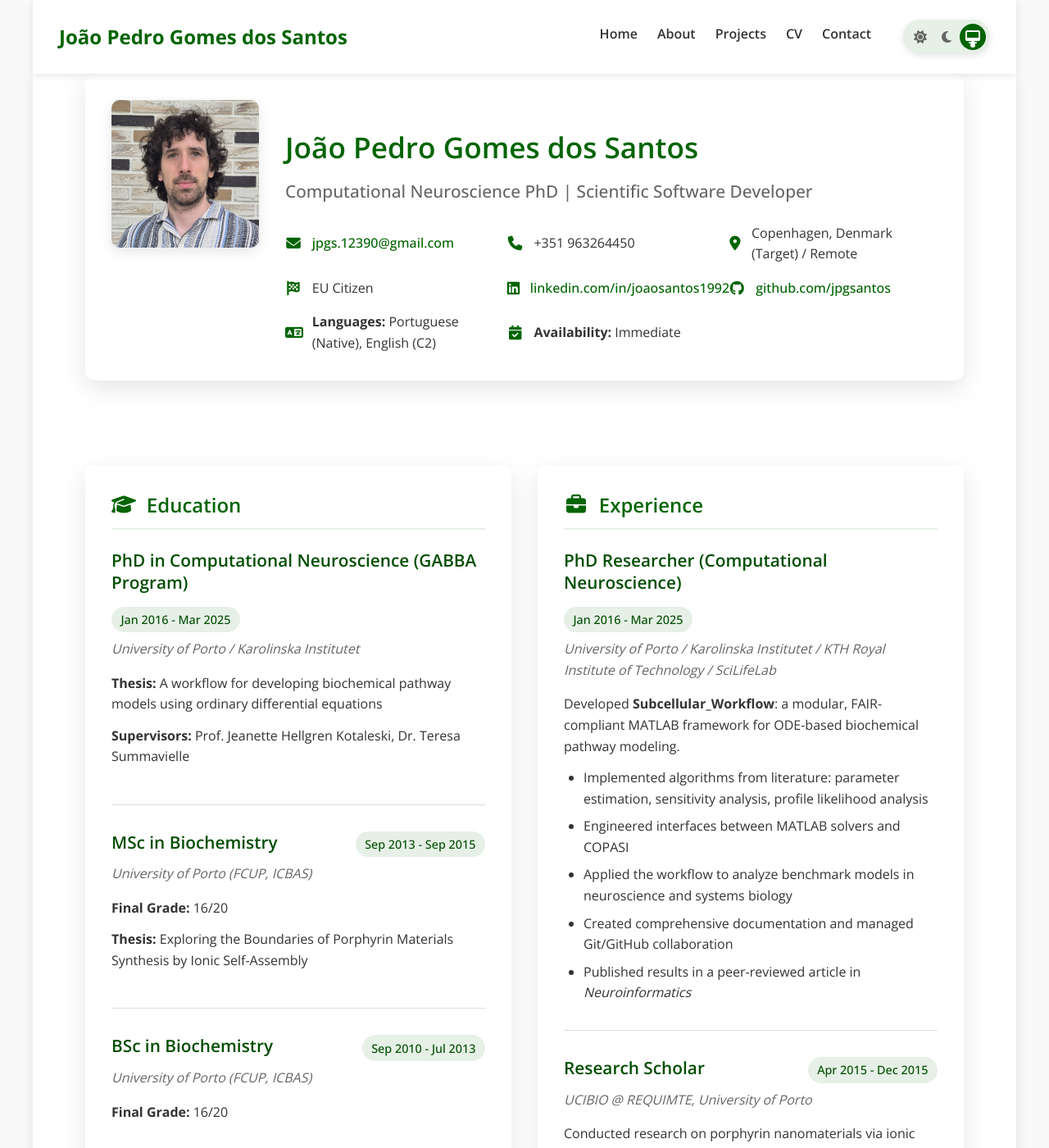
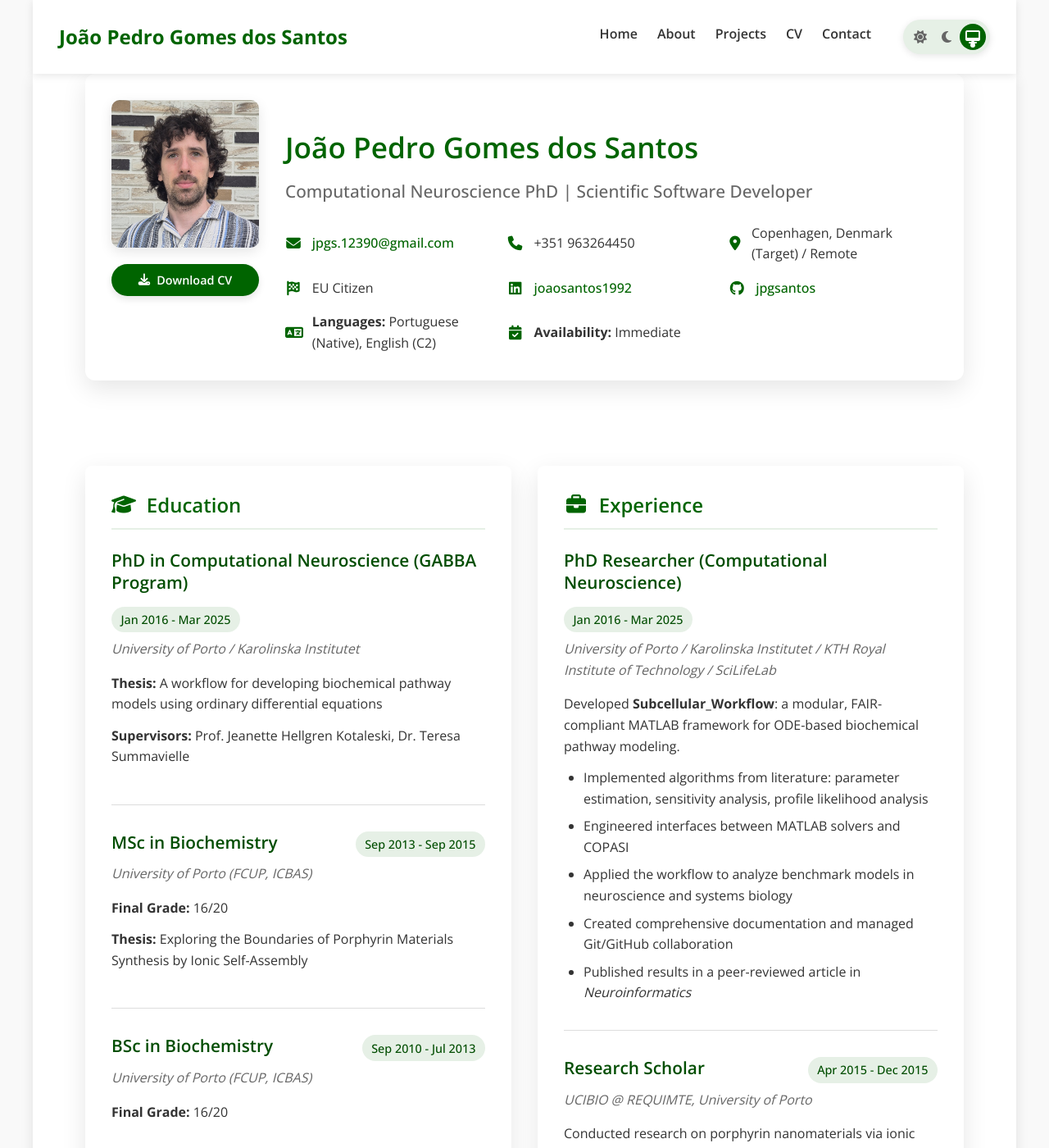
Before and after one commit to jpgsantos/jpgsantos.github.io, a Jekyll site: the page built from cv.md, in a window 1280 px wide and 1400 px high. Shown: the whole window at 82% size. Built offline with Jekyll 4.4.1, drawn with Linux system fonts in a browser that asks for light colours; some of the changed lines change nothing that is shown.

Commit message:
Update cv.md

```diff
--- a/cv.md
+++ b/cv.md
@@ -6,8 +6,13 @@ title: CV
 <section class="cv-overview-section">
   <div class="cv-header-card">
     <div class="cv-header-content">
-      <div class="cv-header-photo">
-        <img src="{{ '/assets/images/Profile.jpg' | relative_url }}" alt="João Pedro Gomes dos Santos">
+      <div class="cv-header-photo-container">
+        <div class="cv-header-photo">
+          <img src="{{ '/assets/images/Profile.jpg' | relative_url }}" alt="João Pedro Gomes dos Santos">
+        </div>
+        <a href="{{ '/assets/PDFs/Joao_Pedro_Santos_CV.pdf' | relative_url }}" class="cv-quick-download" target="_blank">
+          <i class="fas fa-download"></i> Download CV
+        </a>
       </div>
       <div class="cv-header-info">
         <h2>João Pedro Gomes dos Santos</h2>
@@ -32,11 +37,11 @@ title: CV
           </div>
           <div class="cv-contact-item">
             <i class="fab fa-linkedin"></i>
-            <span><a href="https://linkedin.com/in/joaosantos1992" target="_blank">linkedin.com/in/joaosantos1992</a></span>
+            <span><a href="https://linkedin.com/in/joaosantos1992" target="_blank">joaosantos1992</a></span>
           </div>
           <div class="cv-contact-item">
             <i class="fab fa-github"></i>
-            <span><a href="https://github.com/jpgsantos" target="_blank">github.com/jpgsantos</a></span>
+            <span><a href="https://github.com/jpgsantos" target="_blank">jpgsantos</a></span>
           </div>
           <div class="cv-contact-item">
             <i class="fas fa-language"></i>
@@ -353,8 +358,17 @@ title: CV
   gap: 2em;
 }
 
+/* New container for photo and download button */
+.cv-header-photo-container {
+  display: flex;
+  flex-direction: column;
+  align-items: center;
+  gap: 12px;
+  flex: 0 0 180px;
+}
+
 .cv-header-photo {
-  flex: 0 0 180px;
+  width: 180px;
 }
 
 .cv-header-photo img {
@@ -364,6 +378,31 @@ title: CV
   object-position: center top;
   border-radius: 10px;
   box-shadow: 0 5px 15px var(--shadow);
+}
+
+/* New Download Button Style */
+.cv-quick-download {
+  display: inline-flex;
+  align-items: center;
+  justify-content: center;
+  gap: 8px;
+  background-color: var(--primary-color);
+  color: var(--white);
+  padding: 8px 16px;
+  border-radius: 50px;
+  font-size: 0.9em;
+  font-weight: 600;
+  box-shadow: 0 4px 8px var(--shadow);
+  transition: all var(--transition);
+  width: 180px;
+  text-align: center;
+}
+
+.cv-quick-download:hover {
+  background-color: var(--primary-dark);
+  transform: translateY(-3px);
+  box-shadow: 0 6px 12px var(--shadow-strong);
+  color: var(--white);
 }
 
 .cv-header-info {
@@ -775,3 +814,4 @@ title: CV
     align-items: flex-start;
   }
 }
+</style>
```
